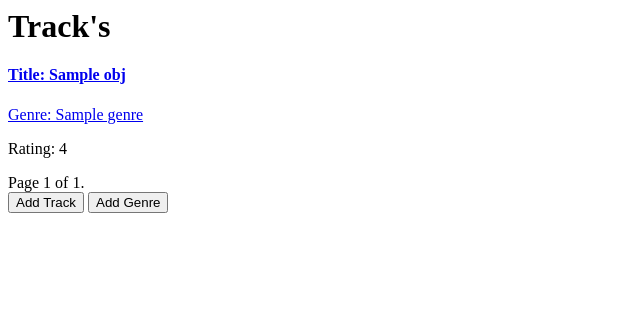
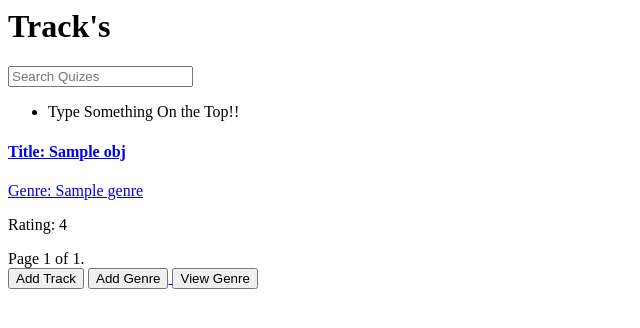
Before and after one commit to sahilharjai/music, a Django app: template tracks/templates/track_list.html in a window 1280 px wide. Shown: the top 328 px of the page, without its empty margins (0-640 px from the left). Run offline with Django 3.2, Linux system fonts and the light colour scheme; the template is opened without the code that fills it: most values are stand-ins (such as "Sample title", 1, 10 or a date in 2020); some libraries are stand-ins or nearby versions.

Commit message:
SomeFixes and added serach bar

```diff
--- a/genres/templates/genre_list.html
+++ b/genres/templates/genre_list.html
@@ -3,14 +3,14 @@
 {% block content %}
 <div class="row">
     <div class="col s12 m8 l6 offset-m3 offset-l4">
-    	<h1>Track's</h1>
+    	<h1>Genre's</h1>
 	</div>
 </div>
-{% for obj in henre_list %}
+{% for obj in genre_list %}
 <div class="row">
      <div class="col s12 m8 l6 offset-m2 offset-l3">
          <div class="card-panel">
-             <p>{{ obj.genre_name }}</p>
+             <p><a href="{% url 'detail-genre' id=obj.id %}">{{ obj.genre_name }}</a></p>
          </div>
      </div>
  </div>
--- /dev/null
+++ b/static/common/js/base.js
@@ -0,0 +1,56 @@
+var Search=(function(){
+
+	function update(response){
+		console.log("%%%%%%%%%");
+		list=response.data;
+
+		var i=0;
+		if(list.length===0){
+			$('.collection-header').html('No Results Found');}
+		else{
+			$('.collection-header').html(list.length+' Questions Found');
+		}
+
+		$('.collection-item').remove();
+		for(i=0;i<list.length;i++)
+		{  console.log(list[i].id)
+			$('.collection').append('<li class="collection-item"><a href="/tracks/detail/'+list[i].id+'">'+list[i].track+"</a></li>");
+		}
+
+
+	}
+
+
+	function perform_search(e){
+
+		$.ajax({
+			url:'/tracks/search',
+			type:'GET',
+			data:{'term':$('#id_search').val()},
+			success:update,
+			error:function(error){
+				console.log("$$$$$$$$$$$$$$$$")
+				console.log(error);
+			}
+		})
+	}
+
+	function clear_all(e){
+		console.log("clear")
+		$('.collection-header').html('Type Something On the Top!!');
+		$('.collection-item').remove();
+		$('#id_search').val('')
+	}
+
+
+	function init(){
+
+		$('#id_search').keyup(perform_search);
+		$('#id_search').focusout(clear_all);
+
+	}
+		return {
+		init:init
+	};
+
+})();
--- a/templates/base.html
+++ b/templates/base.html
@@ -2,7 +2,10 @@
 <html>
     <head>
         <title> {% block page_title %} Music {% endblock %} </title>
-        {% block link %}{% endblock %}
+          <link href="{% static 'common/css/base.css' %}">
+        {% block link %}
+
+        {% endblock %}
         {% include 'material/includes/material_css.html' %}
         {% block extrahead %} {% endblock %}
     </head>
--- a/tracks/api/views.py
+++ b/tracks/api/views.py
@@ -1,7 +1,7 @@
 from rest_framework.generics import (
 	ListAPIView,
 	RetrieveAPIView,
-	UpdateAPIView,
+	RetrieveUpdateAPIView,
 	CreateAPIView,
 	)
 from tracks.models import Track
@@ -22,7 +22,7 @@ class TrackDetailView(RetrieveAPIView):
 	queryset=Track.objects.all()
 	serializer_class=TrackDetailSerializer
 
-class TrackUpdateView(UpdateAPIView):
+class TrackUpdateView(RetrieveUpdateAPIView):
 	queryset=Track.objects.all()
 	serializer_class=TrackUpdateSerializer
 
--- /dev/null
+++ b/tracks/choices.py
@@ -0,0 +1 @@
+rating = (('1', 'Very Bad'),('2', 'Bad'),('3', 'Average'),('4', 'Good'),('5', 'Very Good'),)
--- a/tracks/templates/track_list.html
+++ b/tracks/templates/track_list.html
@@ -1,10 +1,32 @@
+
 {% extends 'base.html' %}
-{% block head_title %}Music{% endblock head_title %}
+{% load staticfiles %}
+{% block head_title %}Music
+
+
+
+{% endblock head_title %}
+
+
+
 {% block content %}
 <div class="row">
     <div class="col s12 m8 l6 offset-m3 offset-l4">
     	<h1>Track's</h1>
 	</div>
+    <div class="row" id="search1" style="
+    width: 100%;">
+      <form class='col s8 m8 l6 offset-s2 offset-m2 offset-l3 field'>
+        <div class="input-field">
+        <i class="fa fa-search prefix" aria-hidden="true"></i>
+          <input id="id_search" type="text" placeholder="Search Quizes" name="search">
+          <ul class="collection with-header serachul">
+          <li class="collection-header">Type Something On the Top!!</li>
+
+          </ul>
+        </div>
+      </form>
+    </div>
 
 {% for obj in track_list %}
 <div class="row">
@@ -41,6 +63,9 @@
             <a href="{% url 'create-genre' %}">
             <button type="submit" id ="login-btn" name="login" class="btn waves-effect waves-light left">Add Genre</button>
 
+            <a href="{% url 'list-genre' %}">
+            <button type="submit" id ="login-btn" name="login" class="btn waves-effect waves-light left">View Genre</button>
+
         </a>
 
     </div>
@@ -48,3 +73,12 @@
 
 </div>
 {% endblock %}
+
+{% block scripts %}
+<script src="{% static 'common/js/base.js' %}"></script>
+<script>
+    $(window).ready(function(){
+        Search.init();
+    });
+</script>
+ {% endblock %}
--- a/tracks/urls.py
+++ b/tracks/urls.py
@@ -1,9 +1,10 @@
 from django.conf.urls import include, url
-from .views import track_list,track_create,track_update,track_detail
+from .views import track_list,track_create,track_update,track_detail,search
 
 
 urlpatterns = [
     url(r'^$', track_list,name='list'),
+    url(r'^search/$',search,name='search-tracks'),
     url(r'^create/$', track_create,name='create'),
     url(r'^(?P<id>\d+)/edit/', track_update,name='update'),
     #url(r'^(?P<id>\d+)/delete/', post_delete),
```
Also changed, not shown: static/common/css/base.css (added, +7 -0 lines), tracks/forms.py (+11 -17 lines), tracks/views.py (+12 -3 lines).
